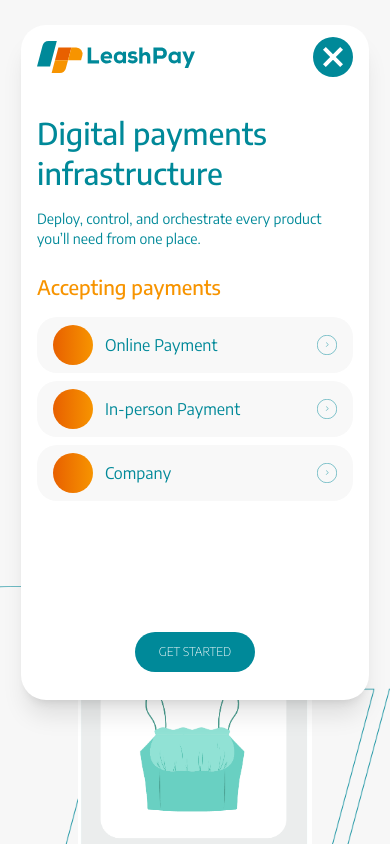
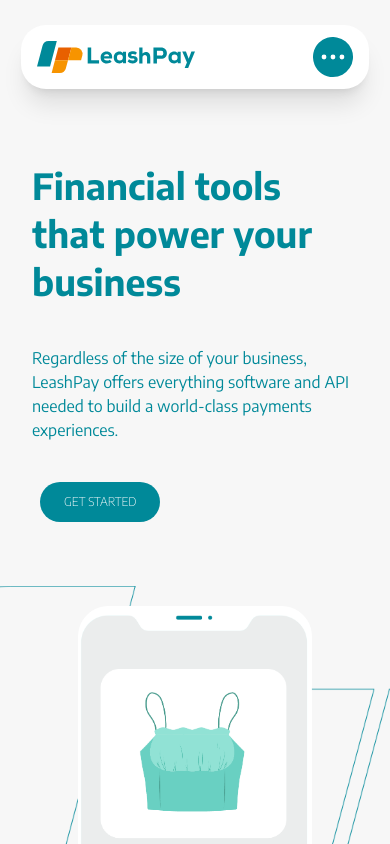
Before and after one commit to Leash-Pay/leashpay-web, a Next.js app: page / in a window 390 px wide. Shown: the top 844 px of the page. Built offline with nearby package versions, Linux system fonts and the light colour scheme.

Commit message:
set default state for mobile menu to false

```diff
--- a/src/components/navbar/index.tsx
+++ b/src/components/navbar/index.tsx
@@ -31,7 +31,7 @@ const CustomLinkButton = ({ text, href = "/" }: CustomLinkButtonProps) => {
 };
 
 const index = () => {
-  const [openMobileMenu, setOpenMobileMenu] = useState(true);
+  const [openMobileMenu, setOpenMobileMenu] = useState(false);
   const mobileMenuRef = useRef<HTMLDivElement>(null);
 
   useEffect(() => {
```
